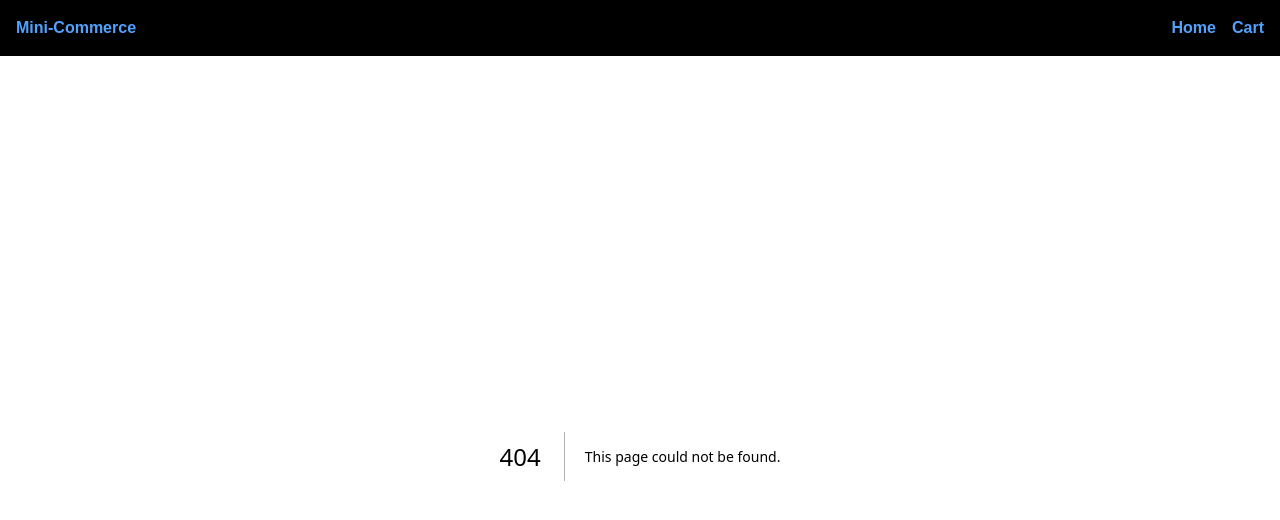
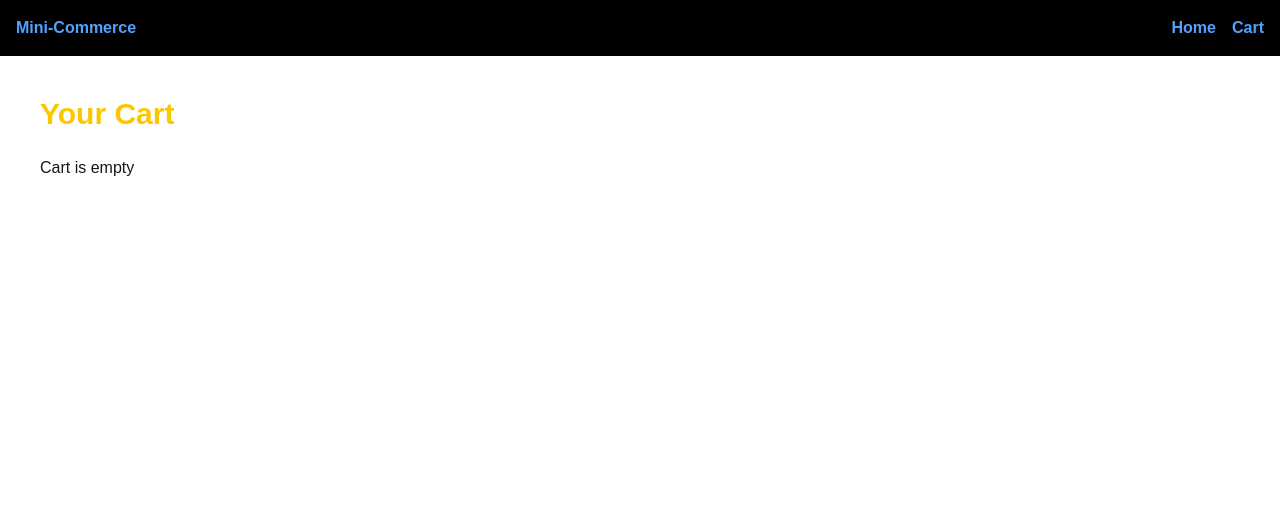
Before and after one commit to Manan-AppPerfect/my-app, a Next.js app: page /cart in a window 1280 px wide. Before the commit this address had no page. Shown: the top 520 px of the page. Built offline with nearby package versions, Linux system fonts and the light colour scheme.

Commit message:
added /cart route and create global cart context for storage

```diff
--- /dev/null
+++ b/app/cart/page.tsx
@@ -0,0 +1,5 @@
+import CartPage from "@/components/cart/CartPage";
+
+export default function Page(){
+    return <CartPage />;
+}
--- a/app/layout.tsx
+++ b/app/layout.tsx
@@ -1,7 +1,8 @@
 import type { Metadata } from "next";
 import { Geist, Geist_Mono } from "next/font/google";
 import "./styles/globals.css";
-import Navbar from "@/components/Navbar";
+import Navbar from "@/components/navbar/Navbar";
+import { CartProvider } from "@/context/Cart/CartContext";
 
 const geistSans = Geist({
   variable: "--font-geist-sans",
@@ -28,8 +29,10 @@ export default function RootLayout({
       <body
         className={`${geistSans.variable} ${geistMono.variable} antialiased`}
       >
-        <Navbar />
-        {children}
+        <CartProvider>
+          <Navbar />
+          {children}
+        </CartProvider>
       </body>
     </html>
   );
--- a/app/page.tsx
+++ b/app/page.tsx
@@ -1,42 +1,16 @@
-"use client";
 
-import ProductCard from "@/components/ProductCard";
-import { products } from "@/data/products";
-import { useCart } from "@/hooks/useCart";
-import { useProducts } from "@/hooks/useProducts";
-import { Product } from "@/types";
-import { useEffect, useState } from "react";
+import ProductList from "@/components/product/ProductList";
+import { fetchProducts } from "@/lib/api";
 
-export default function Home() {
+export default async function Home() {
 
-  const { cart, addToCart, removeFromCart, totalPrice } = useCart();
-
-  const { products, loading, error } = useProducts();
+  const products = await fetchProducts();
 
   return (
     <main className="p-10">
       <h1 className=" text-center text-yellow-200 text-3xl font-bold mb-6">Products</h1>
 
-      <p className="mb-4">Cart Items: {cart.length}</p>
-
-      <h2>Cart: </h2>
-      <div>
-        {cart.map((item) => (
-          <div key={item.product.id}>
-            <p>{item.product.title}</p>
-            <p>Qty: {item.quantity}</p>
-            <button onClick={() => removeFromCart(item.product.id)}>Remove</button>
-          </div>
-        ))}
-      </div>
-      <div className="space-y-5">
-        {products.map((product) => (
-          <ProductCard key={product.id} product={product} onAddToCart={addToCart} />
-        ))}
-      </div>
-
-      <p className="mt-4 font-bold">Total: ₹{totalPrice}</p>
-
+      <ProductList products={products} />
     </main>
   );
 }
--- a/components/CartItem.tsx
+++ b/components/cart/CartItem.tsx
@@ -1,18 +1,18 @@
 import { CartItem as CartItemType } from "@/types";
 
-type CartProps = {
+type Props = {
     item: CartItemType;
     onRemove: (id: number) => void;
 };
 
-export default function CartItem( {item, onRemove}: CartProps) {
+export default function CartItem( {item, onRemove}: Props) {
     return (
         <div className="border p-4 rounded mb-2">
             <h3>{item.product.title}</h3>
             <p>Price: ₹{item.product.price}</p>
             <p>Quantity: {item.quantity}</p>
 
-            <button onClick={() => onRemove(item.product.id)} className="bg-red-400 text-white">
+            <button onClick={() => onRemove(item.product.id)} className="mt-3 bg-red-400 p-1 rounded text-white">
                 Remove
             </button>
         </div>
--- a/components/CartList.tsx
+++ b/components/cart/CartList.tsx
@@ -1,18 +1,14 @@
 import { CartItem as CartItemType } from "@/types"
 import CartItem from "./CartItem";
 
-type CartListProps = {
+type Props = {
     cart: CartItemType[];
     removeFromCart: (id: number) => void;
 };
 
-export default function CartList({ cart, removeFromCart }: CartListProps) {
+export default function CartList({ cart, removeFromCart }: Props) {
     return (
         <div className="mt-6">
-            <h2 className="text-xl font-bold mb-4">
-                Your Cart
-            </h2>
-
             {cart.length === 0 ? (
                 <p>Cart is empty</p>
             ) : (
--- /dev/null
+++ b/components/cart/CartPage.tsx
@@ -0,0 +1,21 @@
+"use client";
+
+import CartList from "./CartList";
+import { useCartContext } from "@/context/Cart/CartContext";
+
+export default function CartPage(){
+
+    const { cart, removeFromCart, totalPrice } = useCartContext();
+
+    return (
+        <main className="p-10">
+            <h1 className="text-3xl font-bold text-yellow-400 mb-6">Your Cart</h1>
+
+            <CartList cart={cart} removeFromCart={removeFromCart} />
+
+            {cart.length > 0 && (
+                <p className="text-lg font-bold mt-5">Total: ₹{totalPrice}</p>
+            )}
+        </main>
+    );
+}
--- a/components/Navbar.tsx
+++ b/components/navbar/Navbar.tsx
@@ -1,11 +1,14 @@
+import Link from "next/link";
+
 export default function Navbar() {
     return (
         <nav className="flex justify-between items-center p-4 bg-black text-white font-bold">
             <h1 className="text-blue-400">Mini-Commerce</h1>
 
             <div className="text-blue-400 space-x-4">
-                <button>Home</button>
-                <button>Cart</button>
+                <Link href="/"><button>Home</button></Link>
+                <Link href="/cart"><button>Cart</button></Link>
+
             </div>
         </nav>
     );
--- /dev/null
+++ b/components/product/ProductList.tsx
@@ -0,0 +1,28 @@
+"use client";
+
+import { useCartContext } from "@/context/Cart/CartContext";
+import { Product } from "@/types"
+import ProductCard from "./ProductCard";
+
+type Props = {
+    products: Product[];
+}
+
+export default function ProductList({ products }: Props ) {
+
+    const { addToCart } = useCartContext();
+
+    return (
+        <>
+            <div className="space-y-5 mt-6">
+                {products.map((product) => (
+                    <ProductCard
+                        key={product.id}
+                        product={product}
+                        onAddToCart={addToCart}
+                    />
+                ))}
+            </div>
+        </>
+    );
+}
--- /dev/null
+++ b/context/Cart/CartContext.tsx
@@ -0,0 +1,20 @@
+"use client";
+
+import { useCart } from "@/hooks/useCart";
+import { createContext, useContext } from "react";
+
+const CartContext = createContext<any>(null);
+
+export function CartProvider({ children }: { children: React.ReactNode }) {
+    const cart = useCart();
+
+    return (
+        <CartContext.Provider value={cart}>
+            {children}
+        </CartContext.Provider>
+    );
+}
+
+export function useCartContext() {
+    return useContext(CartContext);
+}
--- a/hooks/useCart.ts
+++ b/hooks/useCart.ts
@@ -3,58 +3,59 @@
 import { CartItem, Product } from "@/types";
 import { useState, useEffect } from "react";
 
-export function useCart(){
+export function useCart() {
   const [cart, setCart] = useState<CartItem[]>([]);
 
+  // Load from localStorage
+  useEffect(() => {
+    const savedCart = localStorage.getItem("cart");
+    if (savedCart) {
+      setCart(JSON.parse(savedCart));
+    }
+  }, []);
+
+  // Save to localStorage
+  useEffect(() => {
+    localStorage.setItem("cart", JSON.stringify(cart));
+  }, [cart]);
+
+  // Add to cart
   const addToCart = (product: Product) => {
-        const existingItem = cart.find(
+    setCart((prev) => {
+      const existingItem = prev.find(
         (item) => item.product.id === product.id
       );
 
       if (existingItem) {
-            const updatedCart = cart.map((item) =>
+        return prev.map((item) =>
           item.product.id === product.id
             ? { ...item, quantity: item.quantity + 1 }
             : item
         );
-        setCart(updatedCart);
-        } else {
-            setCart([...cart, { product, quantity: 1}]);
       }
+
+      return [...prev, { product, quantity: 1 }];
+    });
   };
 
+  // Remove from cart
   const removeFromCart = (productId: number) => {
-        const updatedCart = cart
+    setCart((prev) =>
+      prev
         .map((item) =>
           item.product.id === productId
-                    ? { ...item, quantity: item.quantity - 1}
+            ? { ...item, quantity: item.quantity - 1 }
             : item
         )
-            .filter((item) => item.quantity > 0);
+        .filter((item) => item.quantity > 0)
+    );
+  };
 
-        setCart(updatedCart);
-    }
-
+  // Total price
   const totalPrice = cart.reduce(
     (sum, item) => sum + item.product.price * item.quantity,
     0
   );
-
-
-    // load saved cart
-    useEffect(() => {
-        const savedCart = localStorage.getItem("cart");
-
-        if(savedCart) {
-            setCart(JSON.parse(savedCart));
-        }
-    }, []);
-
-    // save cart whenever it changes
-
-    useEffect(() => {
-        localStorage.setItem("cart", JSON.stringify(cart));
-    }, [cart]);
 
   return {
     cart,
```
Also changed, not shown: components/product/ProductCard.tsx (renamed from components/ProductCard.tsx, +7 -4 lines). Lines whose indentation alone changed are shown as unchanged.
